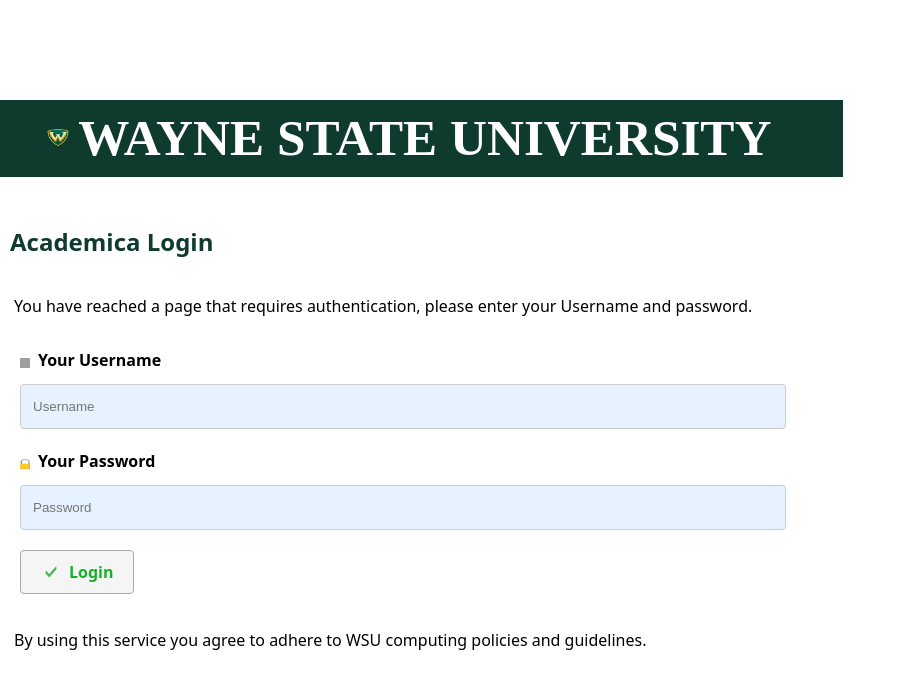
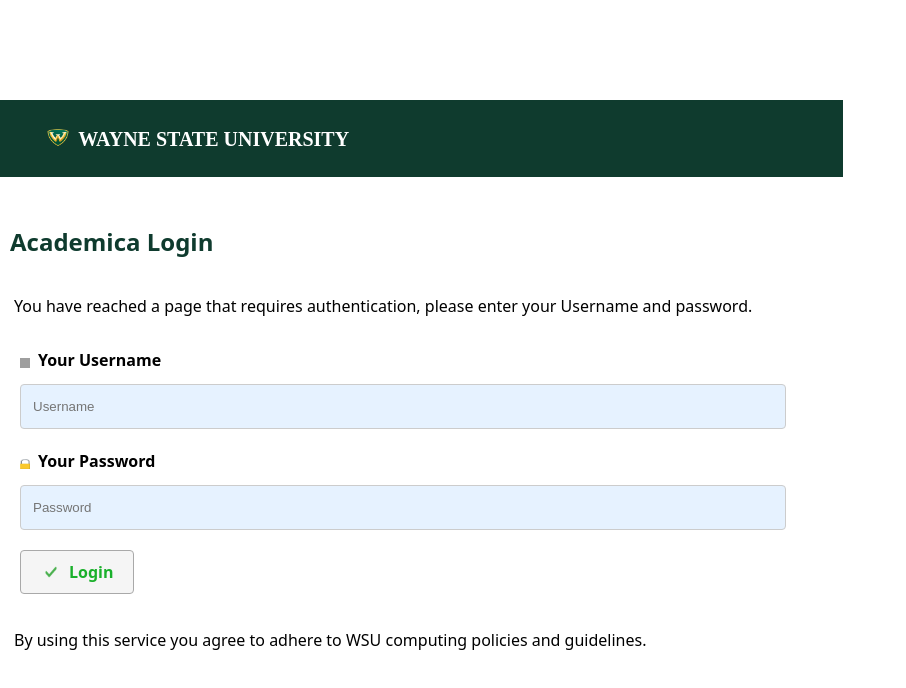
Before and after one commit to WSU-4110/Uni-Plan, a React app in the folder Frontend/: page / in a window 1280 px wide. Shown: the top 688 px of the page, without its empty margins (0-906 px from the left). Built offline with nearby package versions, Linux system fonts and the light colour scheme; grey boxes are pictures that could not be loaded; the HTML template or start-up script is replaced by a standard one.

Commit message:
Update Frontend/src/pages/LoginPage/LoginPage.css
Co-authored-by: 𝒄𝒍 𝒊 𝒄 𝒆 <131771046+clicelee@users.noreply.github.com>

```diff
--- a/Frontend/src/pages/LoginPage/LoginPage.css
+++ b/Frontend/src/pages/LoginPage/LoginPage.css
@@ -15,6 +15,7 @@
 h1 {
     color: white;
     font-family: 'Times New Roman', Times, serif;
+    font-size: clamp(14px, 2.5vw, 20px); /* scales from 14px to 20px */
 }
 
 h2 {
```
